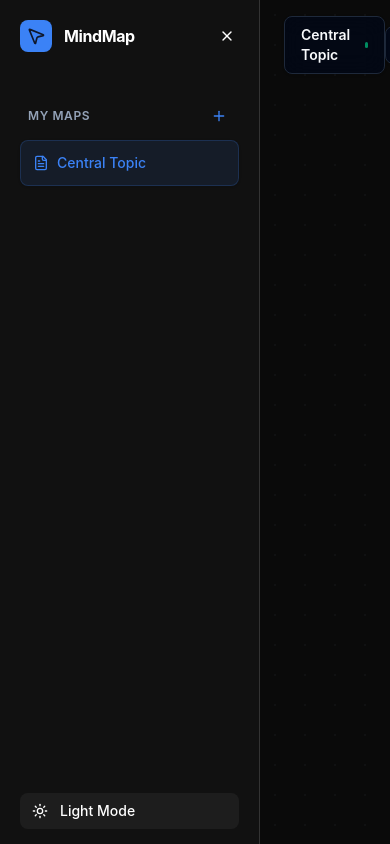
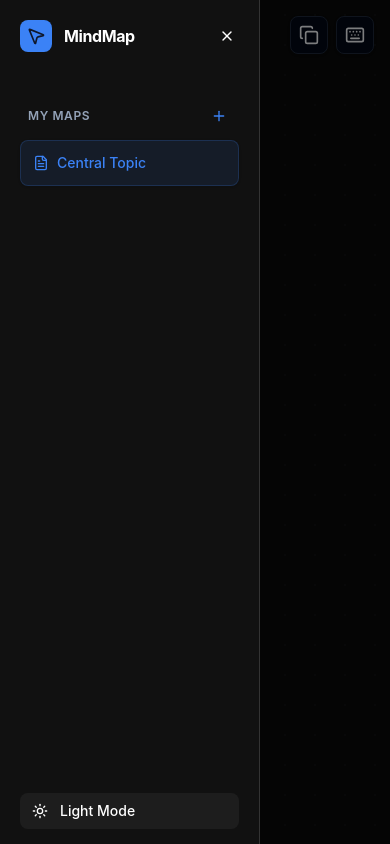
Before and after one commit to itoguchi-web/mindmap, a React (Vite) app: page / in a window 390 px wide. Built offline with nearby package versions, Linux system fonts and the light colour scheme.

Commit message:
Update App.tsx

```diff
--- a/src/App.tsx
+++ b/src/App.tsx
@@ -447,12 +447,22 @@
         {/* 左：サイドバー */}
         <AnimatePresence mode="wait">
           {showSidebar && (
+            <>
+              {/* モバイル用バックドロップ (サイドバーの外側をタップで閉じる) */}
+              <motion.div
+                initial={{ opacity: 0 }}
+                animate={{ opacity: 1 }}
+                exit={{ opacity: 0 }}
+                onClick={() => setShowSidebar(false)}
+                className="fixed inset-0 bg-black/50 z-[9998] md:hidden"
+              />
               <motion.aside
                 id="sidebar"
-              initial={{ width: 0, opacity: 0 }}
-              animate={{ width: 260, opacity: 1 }}
-              exit={{ width: 0, opacity: 0 }}
-              className="no-scrollbar"
+                initial={{ x: -260, opacity: 0 }}
+                animate={{ x: 0, opacity: 1 }}
+                exit={{ x: -260, opacity: 0 }}
+                transition={{ type: 'spring', damping: 25, stiffness: 200 }}
+                className="no-scrollbar fixed md:relative h-full"
                 style={{
                   width: '260px',
                   display: 'flex',
@@ -576,6 +586,7 @@
                 </button>
               </div>
             </motion.aside>
+          </>
         )}
       </AnimatePresence>
 
@@ -583,15 +594,15 @@
         <div style={{ flexGrow: 1, position: 'relative', overflow: 'hidden' }}>
           {/* ヘッダーオーバーレイ */}
           <header
-            className="fixed flex items-center justify-between px-6 py-4 pointer-events-none z-20"
+            className="fixed flex items-center justify-between px-4 md:px-6 py-4 pointer-events-none z-20"
             style={{
               top: '0',
-              left: showSidebar ? '260px' : '0',
+              left: '0',
               right: '0',
-              transition: 'left 0.3s ease-in-out'
+              transition: 'all 0.3s ease-in-out'
             }}
           >
-            <div className="flex items-center gap-4 pointer-events-auto">
+            <div className="flex items-center gap-2 md:gap-4 pointer-events-auto">
               {!showSidebar && (
                 <button
                   onClick={() => setShowSidebar(true)}
@@ -600,9 +611,9 @@
                   <Menu className="w-5 h-5" />
                 </button>
               )}
-              <div className="bg-background/80 backdrop-blur-md border rounded-lg px-4 py-2 shadow-sm flex items-center gap-3">
-                <span className="text-sm font-semibold">{currentProject?.title}</span>
-                <div className="w-1.5 h-1.5 bg-emerald-500 rounded-full animate-pulse" />
+              <div className="bg-background/80 backdrop-blur-md border rounded-lg px-3 md:px-4 py-2 shadow-sm flex items-center gap-2 md:gap-3">
+                <span className="text-sm font-semibold truncate max-w-[120px] md:max-w-none">{currentProject?.title}</span>
+                <div className="w-1.5 h-1.5 bg-emerald-500 rounded-full animate-pulse flex-shrink-0" />
               </div>
             </div>
 
@@ -658,8 +669,8 @@
             </div>
           </main>
 
-          {/* ズームコントロール (右サイドバー 260px + 余白 24px = 284px) */}
-          <div className="fixed bottom-6 right-[200px] flex flex-col gap-3 z-50 pointer-events-none transition-all duration-300">
+          {/* ズームコントロール (以前の固定位置に戻す) */}
+          <div className="fixed bottom-6 right-[284px] flex flex-col gap-3 z-50 pointer-events-none transition-all duration-300">
             {/* ノード操作ボタン */}
             <div className="flex flex-col bg-background/95 backdrop-blur-md border border-border/50 rounded-xl shadow-2xl p-1.5 pointer-events-auto">
               <button
```
Lines whose indentation alone changed are shown as unchanged.
